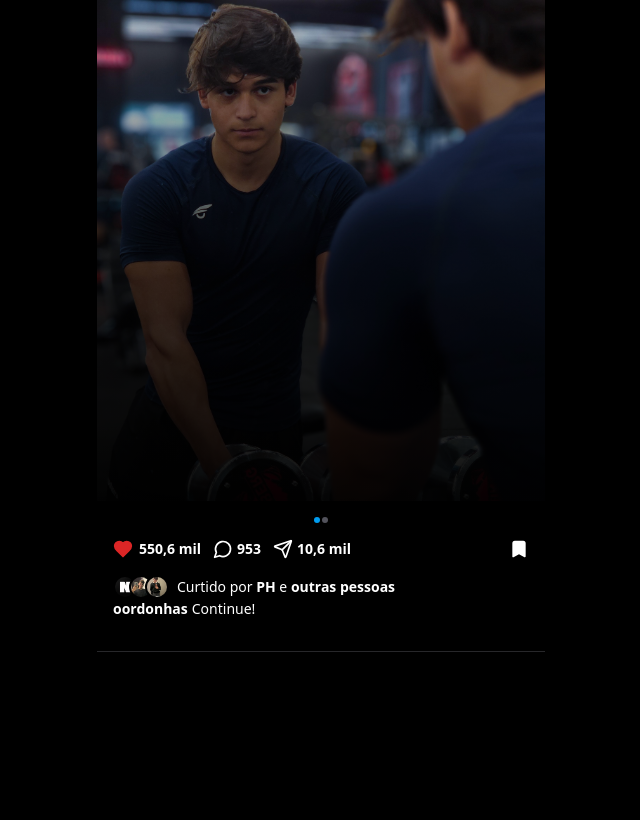
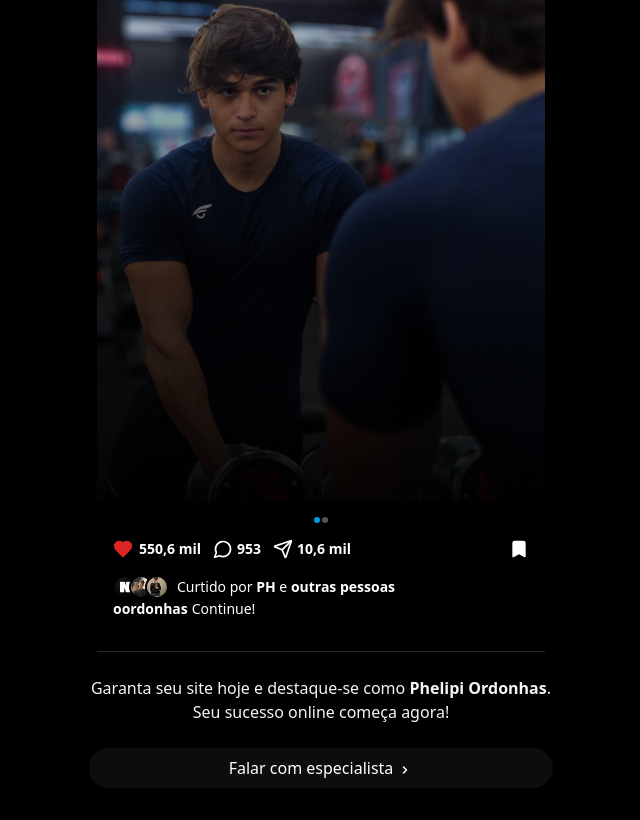
Before and after one commit to lucasfabbrim/ph, a Next.js app: page / in a window 1280 px wide. Shown: the part 1352-2172 px from the top of the page, without its empty margins (319-959 px from the left). Before the commit the page ends 2004 px from the top, so only its background shows below. Built offline with nearby package versions, Linux system fonts and the light colour scheme.

Commit message:
Update page.tsx

```diff
--- a/src/app/page.tsx
+++ b/src/app/page.tsx
@@ -1,7 +1,14 @@
 "use client";
 
 import { Card } from "@/components/ui/card";
-import { Crown, BadgeCheck, ShoppingCart, Files, Copy } from "lucide-react";
+import {
+  Crown,
+  BadgeCheck,
+  ShoppingCart,
+  Files,
+  Copy,
+  ChevronRight,
+} from "lucide-react";
 import Image from "next/image";
 import Link from "next/link";
 
@@ -18,6 +25,7 @@ import TikTokIcon from "@/assets/icons/titkok.svg";
 import SpotifyIcon from "@/assets/icons/spotify.svg";
 import Copiando from "@/assets/icons/copiando.svg";
 import Cupom from "@/assets/icons/cupom.svg";
+import { Button } from "@/components/ui/button";
 
 export default function Home() {
   return (
@@ -146,6 +154,20 @@ export default function Home() {
           <div className="mx-6">
             <InstagramCarouselComponent />
           </div>
+          <div className="mx-6 flex flex-col justify-center text-center pb-8 gap-6">
+            <div className="text-zinc-100">
+              Garanta seu site hoje e destaque-se como{" "}
+              <span className="font-bold">Phelipi Ordonhas</span>. Seu sucesso
+              online começa agora!
+            </div>
+            <Button
+              variant="default"
+              className="bg-white/5 text-base h-10 text-white hover:bg-white/10 rounded-[25px] flex items-center gap-1"
+            >
+              <span>Falar com especialista</span>
+              <ChevronRight size={10} strokeWidth="3" className="pt-1" />
+            </Button>
+          </div>
         </section>
       </main>
     </div>
```
